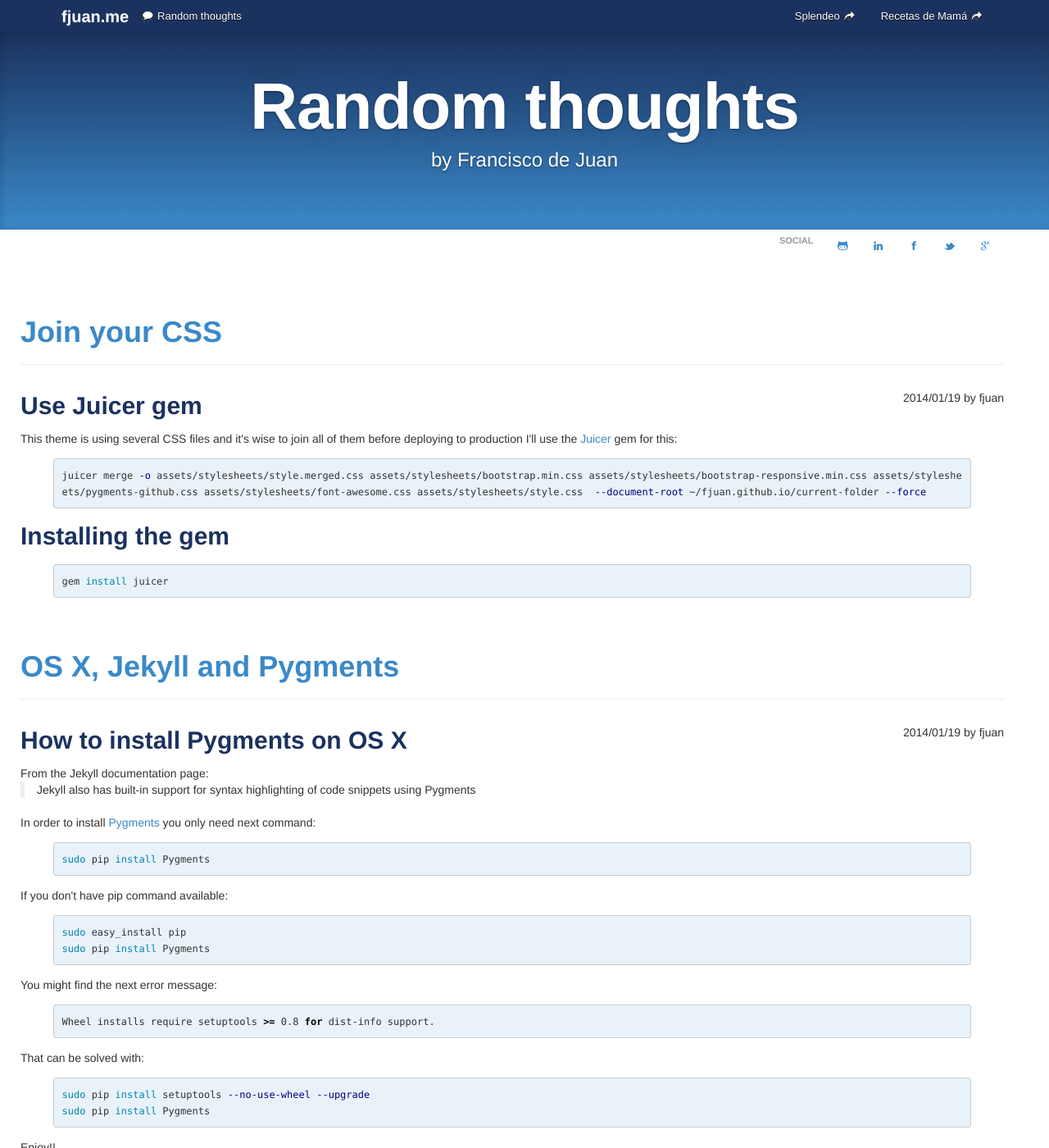
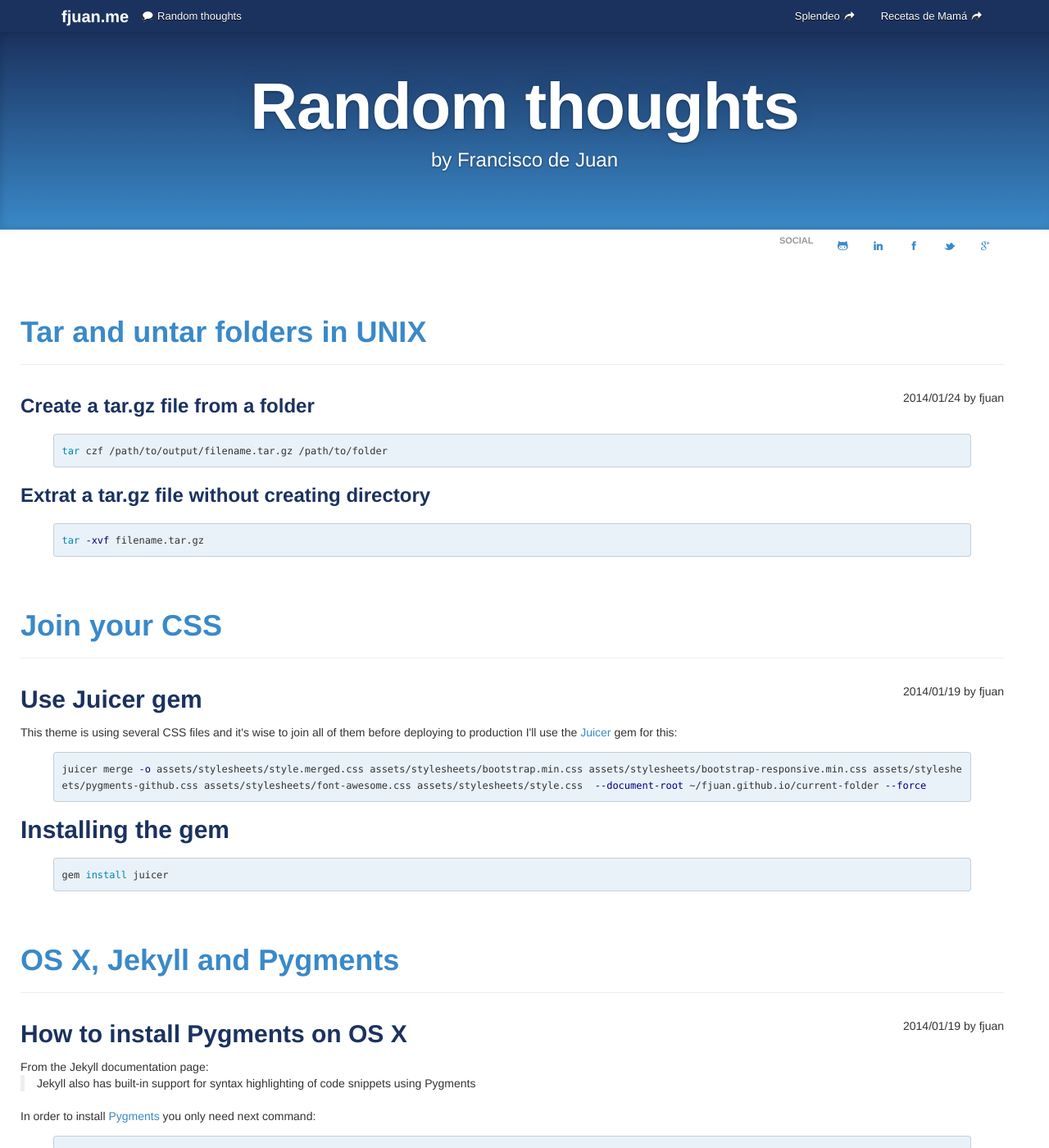
Before and after one commit to fjuan/fjuan.github.com, a Jekyll site: the page built from blog/index.html, in a window 1280 px wide and 1400 px high. Shown: the whole window at 82% size. Built offline with Jekyll 4.4.1, drawn with Linux system fonts in a browser that asks for light colours; nearby versions of some CDN libraries; some of the changed text lies outside the part shown.

Commit message:
add short article for tar and untar folders

```diff
--- a/blog/_posts/2014-01-19-Install-Pygments-on-Mac-OS-X.html
+++ b/blog/_posts/2014-01-19-Install-Pygments-on-Mac-OS-X.html
@@ -24,7 +24,7 @@ sudo pip install Pygments
 {% endhighlight %}
 
 You might find the next error message:
-{% highlight bash %}
+{% highlight console %}
 Wheel installs require setuptools >= 0.8 for dist-info support.
 {% endhighlight %}
 
--- /dev/null
+++ b/blog/_posts/2014-01-24-tar-and-untar-folders-in-unix.html
@@ -0,0 +1,17 @@
+---
+layout: default
+title: "Tar and untar folders in UNIX"
+---
+
+<h3>Create a tar.gz file from a folder</h3>
+
+{% highlight bash %}
+tar czf /path/to/output/filename.tar.gz /path/to/folder
+{% endhighlight %}
+
+
+<h3>Extrat a tar.gz file without creating directory</h3>
+
+{% highlight bash %}
+tar -xvf filename.tar.gz
+{% endhighlight %}
```
